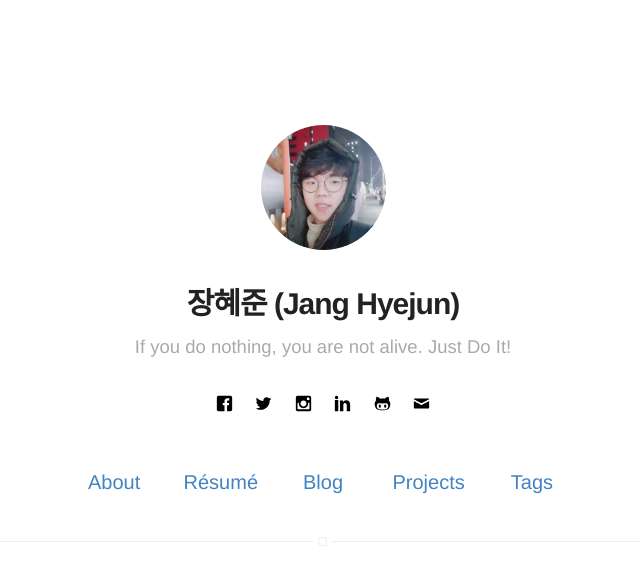
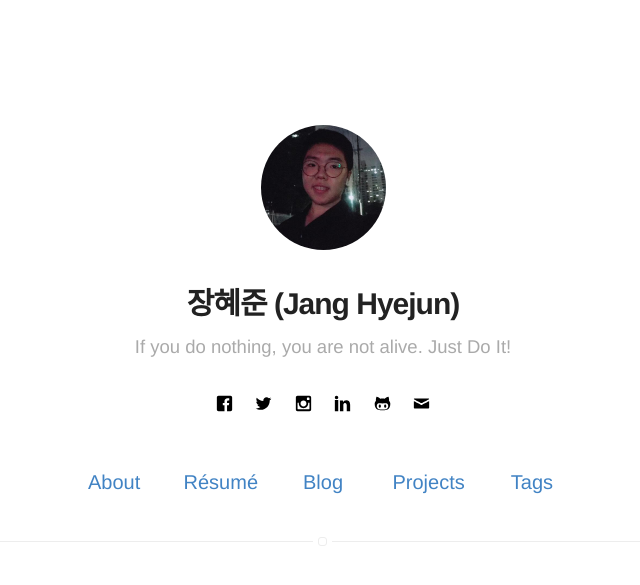
Before and after one commit to jhyejun/jhyejun.github.io, a Jekyll site: the page built from index.html, in a window 1280 px wide. Shown: the top 585 px of the page, without its empty margins (317-957 px from the left). Built offline with Jekyll 4.4.1, drawn with Linux system fonts in a browser that asks for light colours.

Commit message:
Update my profile image
- 프로필 이미지 업데이트

```diff
--- a/_config.yml
+++ b/_config.yml
@@ -9,7 +9,7 @@ description: jhyejun's blog
 # if it's an external image, update below for true
 # better with square images
 external-image: false
-picture: assets/images/profile.jpg
+picture: assets/images/profile_2018-08-06.jpg
 
 # If you want to include your resume, set to true
 # and specify source (external or local).
@@ -60,7 +60,7 @@ authors:
         name: Jang Hyejun
         bio: If you do nothing, you are not alive. Just Do It!
         external-image: false
-        picture: assets/images/profile.jpg
+        picture: assets/images/profile_2018-08-06.jpg
         twitter: jhyejun417
 
 # do you want a larger site? change the option below
```
Also changed, not shown: assets/images/profile_2018-08-06.jpg (added), 2 other files.
